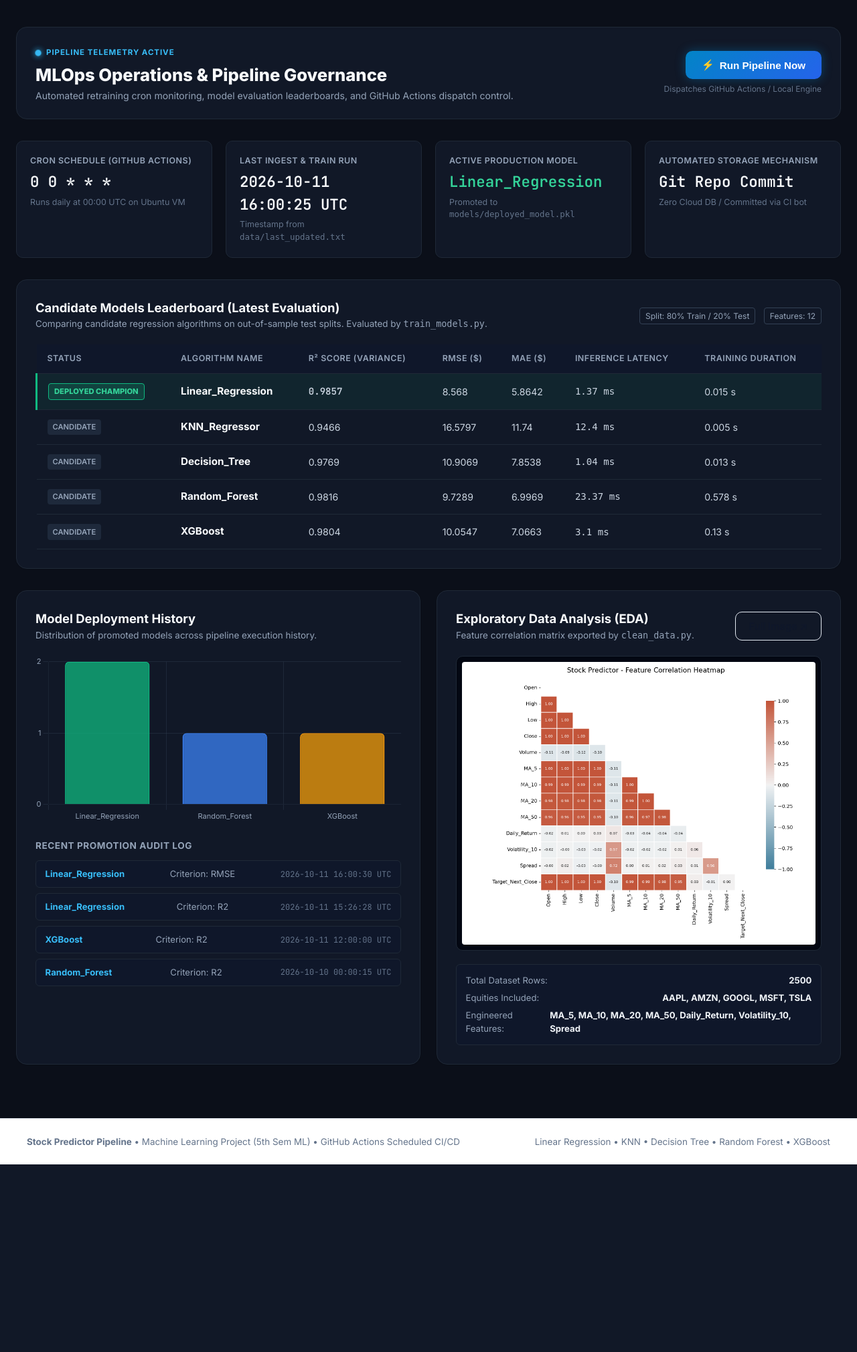
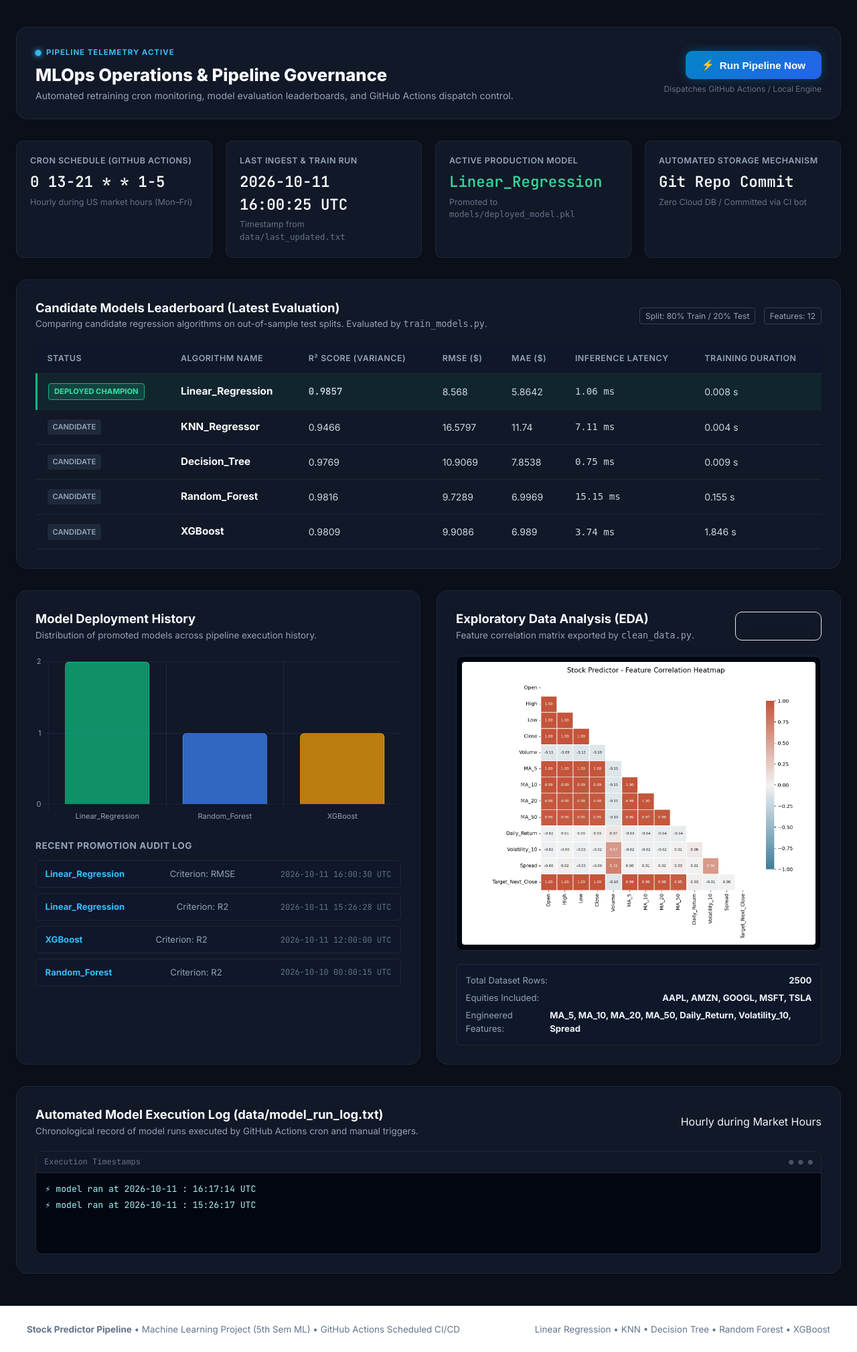
Before and after one commit to Shadow3456rh/Stonks-Predictor, a Flask app: page /admin/dashboard in a window 1280 px wide. Shown: the part 63-2081 px from the top of the page at 67% size. Before the commit the page ends 1801 px from the top, so only its background shows below. Run offline with Flask 3, Linux system fonts and the light colour scheme; a user stored in the database is signed in.

Commit message:
feat: schedule pipeline hourly during market hours and log run timestamps to model_run_log.txt

```diff
--- a/app.py
+++ b/app.py
@@ -46,6 +46,7 @@ EDA_SUMMARY_PATH = os.path.join(DATA_DIR, "eda_summary.json")
 METRICS_PATH = os.path.join(MODELS_DIR, "metrics.json")
 DEPLOYED_MODEL_PATH = os.path.join(MODELS_DIR, "deployed_model.pkl")
 DEPLOYMENT_LOG_PATH = os.path.join(MODELS_DIR, "deployment_log.json")
+MODEL_RUN_LOG_PATH = os.path.join(DATA_DIR, "model_run_log.txt")
 
 # In-memory execution state for real-time pipeline monitoring
 pipeline_state = {
@@ -104,6 +105,15 @@ def get_deployment_log():
                 data = json.load(f)
                 if isinstance(data, list):
                     return data
+        except Exception:
+            pass
+def get_model_run_logs(max_entries=10):
+    """Loads recent 'model ran at YYYY-MM-DD : HH:MM:SS UTC' log entries."""
+    if os.path.exists(MODEL_RUN_LOG_PATH):
+        try:
+            with open(MODEL_RUN_LOG_PATH, "r", encoding="utf-8") as f:
+                lines = [line.strip() for line in f if line.strip()]
+                return lines[-max_entries:]
         except Exception:
             pass
     return []
@@ -352,7 +362,8 @@ def admin_dashboard():
         deployed_model_name=deployed_model_name,
         history_counts=history_counts,
         eda_data=eda_data,
-        pipeline_state=pipeline_state
+        pipeline_state=pipeline_state,
+        model_run_logs=get_model_run_logs()
     )
 
 
--- /dev/null
+++ b/data/model_run_log.txt
@@ -0,0 +1,2 @@
+model ran at 2026-10-11 : 15:26:17 UTC
+model ran at 2026-10-11 : 16:17:14 UTC
--- a/models/metrics.json
+++ b/models/metrics.json
@@ -1,5 +1,5 @@
 {
-  "timestamp": "2026-10-11 16:00:30 UTC",
+  "timestamp": "2026-10-11 16:17:14 UTC",
   "features": [
     "Open",
     "High",
@@ -23,40 +23,40 @@
       "rmse": 8.568,
       "mae": 5.8642,
       "r2": 0.9857,
-      "inference_time_ms": 1.37,
-      "train_time_sec": 0.015
+      "inference_time_ms": 1.06,
+      "train_time_sec": 0.008
     },
     "KNN_Regressor": {
       "model_name": "KNN_Regressor",
       "rmse": 16.5797,
       "mae": 11.74,
       "r2": 0.9466,
-      "inference_time_ms": 12.4,
-      "train_time_sec": 0.005
+      "inference_time_ms": 7.11,
+      "train_time_sec": 0.004
     },
     "Decision_Tree": {
       "model_name": "Decision_Tree",
       "rmse": 10.9069,
       "mae": 7.8538,
       "r2": 0.9769,
-      "inference_time_ms": 1.04,
-      "train_time_sec": 0.013
+      "inference_time_ms": 0.75,
+      "train_time_sec": 0.009
     },
     "Random_Forest": {
       "model_name": "Random_Forest",
       "rmse": 9.7289,
       "mae": 6.9969,
       "r2": 0.9816,
-      "inference_time_ms": 23.37,
-      "train_time_sec": 0.578
+      "inference_time_ms": 15.15,
+      "train_time_sec": 0.155
     },
     "XGBoost": {
       "model_name": "XGBoost",
-      "rmse": 10.0547,
-      "mae": 7.0663,
-      "r2": 0.9804,
-      "inference_time_ms": 3.1,
-      "train_time_sec": 0.13
+      "rmse": 9.9086,
+      "mae": 6.989,
+      "r2": 0.9809,
+      "inference_time_ms": 3.74,
+      "train_time_sec": 1.846
     }
   }
 }
--- a/templates/admin_dashboard.html
+++ b/templates/admin_dashboard.html
@@ -57,8 +57,8 @@
   <div class="admin-telemetry-grid">
     <div class="card admin-metric-card">
       <div class="admin-metric-label">Cron Schedule (GitHub Actions)</div>
-      <div class="admin-metric-val">0 0 * * *</div>
-      <div class="admin-metric-detail">Runs daily at 00:00 UTC on Ubuntu VM</div>
+      <div class="admin-metric-val">0 13-21 * * 1-5</div>
+      <div class="admin-metric-detail">Hourly during US market hours (Mon–Fri)</div>
     </div>
 
     <div class="card admin-metric-card">
@@ -208,6 +208,32 @@
 
   </div>
 
+  <!-- Section 4: Model Execution Run Log -->
+  <div class="card admin-card">
+    <div class="admin-card-header">
+      <div>
+        <h3 class="admin-card-title">Automated Model Execution Log (data/model_run_log.txt)</h3>
+        <p class="admin-card-subtitle">Chronological record of model runs executed by GitHub Actions cron and manual triggers.</p>
+      </div>
+      <span class="badge badge-outline">Hourly during Market Hours</span>
+    </div>
+    <div class="admin-terminal-window">
+      <div class="terminal-bar">
+        <span>Execution Timestamps</span>
+        <span class="terminal-dots">● ● ●</span>
+      </div>
+      <div class="terminal-body" style="height: 120px;">
+        {% if model_run_logs %}
+          {% for entry in model_run_logs|reverse %}
+            <div class="log-line">⚡ {{ entry }}</div>
+          {% endfor %}
+        {% else %}
+          <div class="log-line">No runs logged yet.</div>
+        {% endif %}
+      </div>
+    </div>
+  </div>
+
 </div>
 {% endblock %}
 
```
Also changed, not shown: train_models.py (+11 -0 lines), .github/workflows/pipeline.yml, 5 other files.
